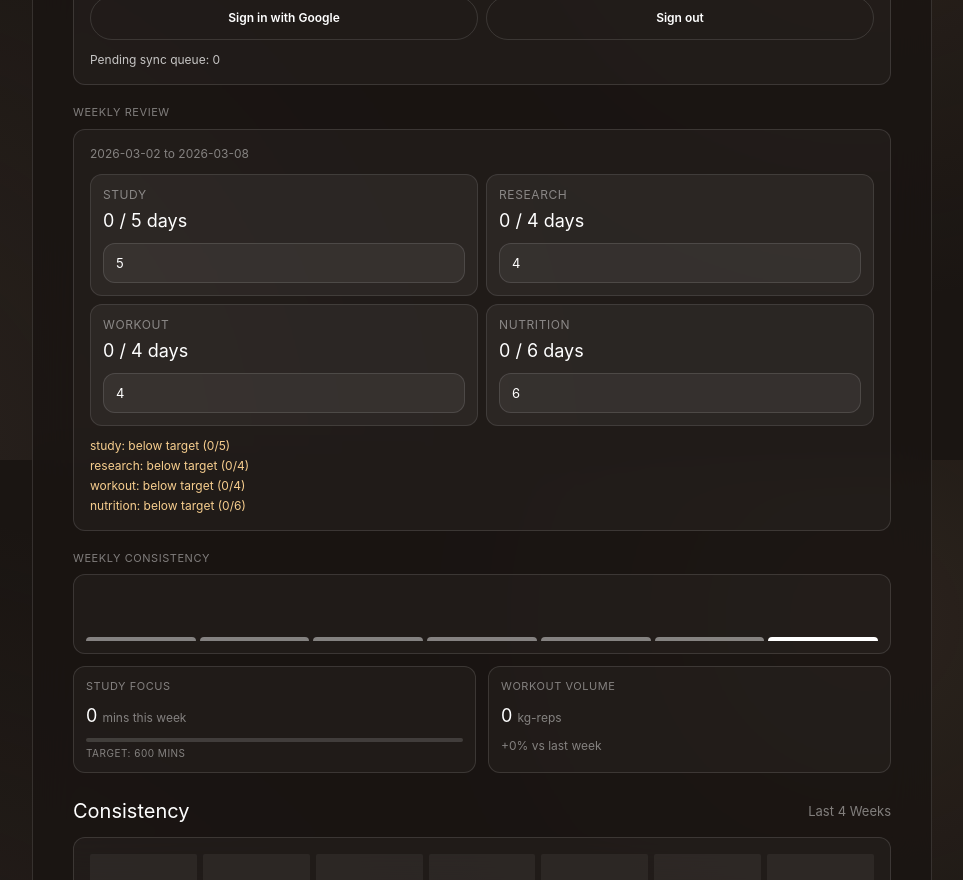
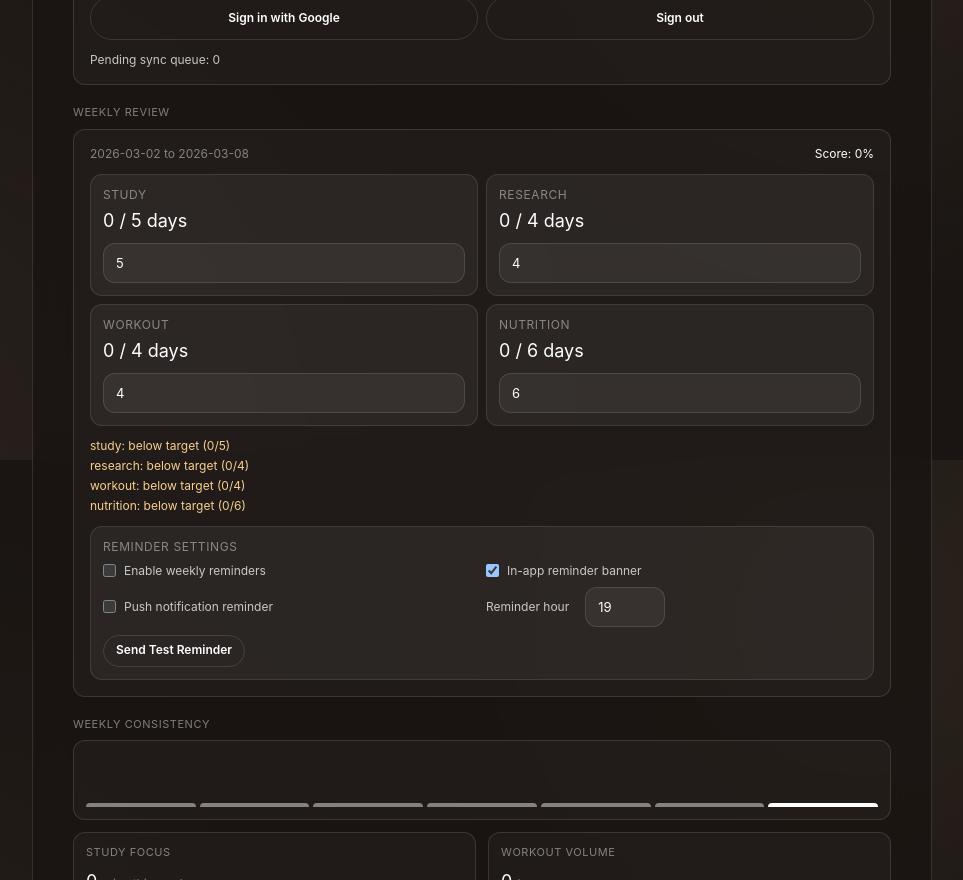
Before and after one commit to rayaanoidPrime/dayos, a React (Vite) app in the folder dayos-app/: page /you in a window 1280 px wide. Shown: the part 340-1220 px from the top of the page, without its empty margins (158-1121 px from the left). Built offline with nearby package versions, Linux system fonts and the light colour scheme; no server answers.

Commit message:
feat(you): add weekly in-app and push reminder workflow

```diff
--- a/dayos-app/src/pages/YouPage.tsx
+++ b/dayos-app/src/pages/YouPage.tsx
@@ -37,6 +37,9 @@ export function YouPage() {
   const setNutritionTargets = useTodayStore((state) => state.setNutritionTargets)
   const weeklyGoalThresholds = useTodayStore((state) => state.weeklyGoalThresholds)
   const setWeeklyGoalThreshold = useTodayStore((state) => state.setWeeklyGoalThreshold)
+  const weeklyReminderSettings = useTodayStore((state) => state.weeklyReminderSettings)
+  const setWeeklyReminderSettings = useTodayStore((state) => state.setWeeklyReminderSettings)
+  const markWeeklyReminderSent = useTodayStore((state) => state.markWeeklyReminderSent)
   const studyByDate = useStudyStore((state) => state.byDate)
   const workoutLogsByDate = useWorkoutStore((state) => state.logsByDate)
 
@@ -64,6 +67,8 @@ export function YouPage() {
   const [targetFats, setTargetFats] = useState(String(activeNutritionTarget.fatsG))
   const [goalStatus, setGoalStatus] = useState('')
   const [weeklyStatus, setWeeklyStatus] = useState('')
+  const [reminderStatus, setReminderStatus] = useState('')
+  const [showInAppReminder, setShowInAppReminder] = useState(true)
 
   const profileName = useMemo(() => getProfileName(sessionEmail), [sessionEmail])
   const profileInitial = useMemo(() => profileName.charAt(0).toUpperCase(), [profileName])
@@ -176,18 +181,33 @@ export function YouPage() {
       nutrition: doneCount('nutrition'),
     }
 
-    const alerts = (Object.keys(byKey) as Array<keyof typeof byKey>)
-      .map((key) => {
+    const statusByKey = Object.fromEntries(
+      (Object.keys(byKey) as Array<keyof typeof byKey>).map((key) => {
         const target = weeklyGoalThresholds[key]
         const done = byKey[key]
         if (done >= target) {
-          return `${key}: met (${done}/${target})`
+          return [key, { key, done, target, met: true }] as const
         }
-        return `${key}: below target (${done}/${target})`
-      })
+        return [key, { key, done, target, met: false }] as const
+      }),
+    ) as Record<keyof typeof byKey, { key: keyof typeof byKey; done: number; target: number; met: boolean }>
 
-    return { start, end, byKey, alerts }
+    const alerts = (Object.keys(statusByKey) as Array<keyof typeof statusByKey>).map((key) => {
+      const item = statusByKey[key]
+      return item.met ? `${item.key}: met (${item.done}/${item.target})` : `${item.key}: below target (${item.done}/${item.target})`
+    })
+
+    const belowTarget = (Object.keys(statusByKey) as Array<keyof typeof statusByKey>).filter((key) => !statusByKey[key].met)
+    const score = Math.round((Object.values(statusByKey).filter((item) => item.met).length / Object.keys(statusByKey).length) * 100)
+
+    return { start, end, byKey, alerts, statusByKey, belowTarget, score }
   }, [completionByDate, weeklyGoalThresholds])
+
+  useEffect(() => {
+    const now = new Date()
+    const shouldBeVisible = now.getHours() >= weeklyReminderSettings.hour24
+    setShowInAppReminder(shouldBeVisible)
+  }, [weeklyReminderSettings.hour24])
 
   const refreshSyncInfo = async () => {
     const [count, activeEmail] = await Promise.all([db.syncQueue.count(), getSessionEmail()])
@@ -256,6 +276,62 @@ export function YouPage() {
     }
   }, [])
 
+  useEffect(() => {
+    if (!weeklyReminderSettings.enabled || !weeklyReminderSettings.push || weeklyReview.belowTarget.length === 0) {
+      return
+    }
+    if (typeof Notification === 'undefined' || Notification.permission !== 'granted') {
+      return
+    }
+
+    const now = new Date()
+    if (now.getHours() < weeklyReminderSettings.hour24) {
+      return
+    }
+
+    const todayKey = format(now, 'yyyy-MM-dd')
+    if (weeklyReminderSettings.lastPushSentAt?.startsWith(todayKey)) {
+      return
+    }
+
+    const message = `Below target: ${weeklyReview.belowTarget.join(', ')}`
+    new Notification('Weekly goals reminder', {
+      body: message,
+    })
+    markWeeklyReminderSent(now.toISOString())
+  }, [markWeeklyReminderSent, weeklyReminderSettings, weeklyReview.belowTarget])
+
+  const sendReminderNow = async () => {
+    if (weeklyReview.belowTarget.length === 0) {
+      setReminderStatus('No reminder sent. All weekly targets are currently met.')
+      return
+    }
+
+    if (typeof Notification === 'undefined') {
+      setReminderStatus('Browser notifications are not supported on this device.')
+      return
+    }
+
+    if (Notification.permission === 'default') {
+      const permission = await Notification.requestPermission()
+      if (permission !== 'granted') {
+        setReminderStatus('Notification permission was not granted.')
+        return
+      }
+    }
+
+    if (Notification.permission === 'granted') {
+      new Notification('Weekly goals reminder', {
+        body: `Below target: ${weeklyReview.belowTarget.join(', ')}`,
+      })
+      markWeeklyReminderSent(new Date().toISOString())
+      setReminderStatus('Push reminder sent.')
+      return
+    }
+
+    setReminderStatus('Enable notifications in browser settings to send push reminders.')
+  }
+
   return (
     <div>
       <header className="pb-1 pt-1">
@@ -321,9 +397,12 @@ export function YouPage() {
       <section className="mt-5">
         <span className="page-label">Weekly Review</span>
         <div className="mt-2 rounded-input border border-border bg-surface p-4">
-          <p className="text-xs text-tertiary">
+          <div className="flex items-center justify-between gap-2">
+            <p className="text-xs text-tertiary">
             {weeklyReview.start} to {weeklyReview.end}
-          </p>
+            </p>
+            <p className="text-xs text-white">Score: {weeklyReview.score}%</p>
+          </div>
           <div className="mt-3 grid grid-cols-2 gap-2">
             {(['study', 'research', 'workout', 'nutrition'] as const).map((key) => (
               <div key={key} className="rounded-input border border-white/10 bg-[var(--surface-strong)] p-3">
@@ -351,6 +430,64 @@ export function YouPage() {
                 {alert}
               </p>
             ))}
+          </div>
+          {weeklyReminderSettings.enabled && weeklyReminderSettings.inApp && weeklyReview.belowTarget.length > 0 && showInAppReminder && (
+            <div className="mt-3 rounded-input border border-warning/45 bg-warning/10 p-3">
+              <div className="flex items-start justify-between gap-2">
+                <p className="text-xs text-warning">
+                  Reminder: You are below target on {weeklyReview.belowTarget.join(', ')}. Plan one catch-up block today.
+                </p>
+                <button type="button" className="inspo-button-ghost h-7 px-2 text-[10px]" onClick={() => setShowInAppReminder(false)}>
+                  Dismiss
+                </button>
+              </div>
+            </div>
+          )}
+          <div className="mt-3 rounded-input border border-white/10 bg-[var(--surface-strong)] p-3">
+            <p className="text-xs uppercase tracking-[0.05em] text-tertiary">Reminder Settings</p>
+            <div className="mt-2 grid grid-cols-1 gap-2 text-xs text-muted md:grid-cols-2">
+              <label className="flex items-center gap-2">
+                <input
+                  type="checkbox"
+                  checked={weeklyReminderSettings.enabled}
+                  onChange={(event) => setWeeklyReminderSettings({ enabled: event.target.checked })}
+                />
+                Enable weekly reminders
+              </label>
+              <label className="flex items-center gap-2">
+                <input
+                  type="checkbox"
+                  checked={weeklyReminderSettings.inApp}
+                  onChange={(event) => setWeeklyReminderSettings({ inApp: event.target.checked })}
+                />
+                In-app reminder banner
+              </label>
+              <label className="flex items-center gap-2">
+                <input
+                  type="checkbox"
+                  checked={weeklyReminderSettings.push}
+                  onChange={(event) => setWeeklyReminderSettings({ push: event.target.checked })}
+                />
+                Push notification reminder
+              </label>
+              <label className="flex items-center gap-2">
+                Reminder hour
+                <input
+                  className="inspo-field ml-2 w-20"
+                  type="number"
+                  min={0}
+                  max={23}
+                  value={weeklyReminderSettings.hour24}
+                  onChange={(event) => setWeeklyReminderSettings({ hour24: Number(event.target.value) })}
+                />
+              </label>
+            </div>
+            <div className="mt-2 flex flex-wrap items-center gap-2">
+              <button type="button" className="inspo-button-ghost h-8 px-3 text-[11px]" onClick={() => void sendReminderNow()}>
+                Send Test Reminder
+              </button>
+              {reminderStatus && <p className="text-xs text-tertiary">{reminderStatus}</p>}
+            </div>
           </div>
           {weeklyStatus && <p className="mt-2 text-xs text-tertiary">{weeklyStatus}</p>}
         </div>
--- a/dayos-app/src/store/todayStore.ts
+++ b/dayos-app/src/store/todayStore.ts
@@ -36,6 +36,14 @@ type WeeklyGoalThresholds = {
   nutrition: number
 }
 
+type WeeklyReminderSettings = {
+  enabled: boolean
+  inApp: boolean
+  push: boolean
+  hour24: number
+  lastPushSentAt?: string
+}
+
 type DayCardState = Partial<Record<TodayCardKey, boolean>>
 
 type TodayState = {
@@ -45,6 +53,7 @@ type TodayState = {
   nutritionTargets: NutritionTargetsByType
   mealTemplates: MealTemplate[]
   weeklyGoalThresholds: WeeklyGoalThresholds
+  weeklyReminderSettings: WeeklyReminderSettings
   setCardCollapsed: (date: string, key: TodayCardKey, collapsed: boolean) => void
   toggleCardComplete: (date: string, key: TodayCardKey) => void
   addWater: (date: string, delta: number) => void
@@ -52,6 +61,8 @@ type TodayState = {
   addMealTemplate: (template: Omit<MealTemplate, 'id'>) => void
   setNutritionTargets: (type: NutritionDayType, targets: NutritionTargets) => void
   setWeeklyGoalThreshold: (key: keyof WeeklyGoalThresholds, value: number) => void
+  setWeeklyReminderSettings: (payload: Partial<Omit<WeeklyReminderSettings, 'lastPushSentAt'>>) => void
+  markWeeklyReminderSent: (timestamp: string) => void
 }
 
 const randomId = () =>
@@ -100,6 +111,30 @@ const normalizeNutritionTargets = (input: unknown): NutritionTargetsByType => {
   }
 }
 
+const defaultReminderSettings: WeeklyReminderSettings = {
+  enabled: false,
+  inApp: true,
+  push: false,
+  hour24: 19,
+}
+
+const normalizeReminderSettings = (input: unknown): WeeklyReminderSettings => {
+  if (!input || typeof input !== 'object') {
+    return { ...defaultReminderSettings }
+  }
+  const raw = input as Partial<WeeklyReminderSettings>
+  return {
+    enabled: typeof raw.enabled === 'boolean' ? raw.enabled : defaultReminderSettings.enabled,
+    inApp: typeof raw.inApp === 'boolean' ? raw.inApp : defaultReminderSettings.inApp,
+    push: typeof raw.push === 'boolean' ? raw.push : defaultReminderSettings.push,
+    hour24:
+      typeof raw.hour24 === 'number' && Number.isFinite(raw.hour24)
+        ? Math.max(0, Math.min(23, Math.round(raw.hour24)))
+        : defaultReminderSettings.hour24,
+    lastPushSentAt: typeof raw.lastPushSentAt === 'string' ? raw.lastPushSentAt : undefined,
+  }
+}
+
 export const useTodayStore = create<TodayState>()(
   persist(
     (set) => ({
@@ -116,6 +151,7 @@ export const useTodayStore = create<TodayState>()(
         workout: 4,
         nutrition: 6,
       },
+      weeklyReminderSettings: { ...defaultReminderSettings },
       setCardCollapsed: (date, key, collapsed) =>
         set((state) => ({
           collapsedByDate: {
@@ -182,6 +218,20 @@ export const useTodayStore = create<TodayState>()(
             [key]: Math.max(0, Math.min(7, Math.round(value))),
           },
         })),
+      setWeeklyReminderSettings: (payload) =>
+        set((state) => ({
+          weeklyReminderSettings: normalizeReminderSettings({
+            ...state.weeklyReminderSettings,
+            ...payload,
+          }),
+        })),
+      markWeeklyReminderSent: (timestamp) =>
+        set((state) => ({
+          weeklyReminderSettings: {
+            ...state.weeklyReminderSettings,
+            lastPushSentAt: timestamp,
+          },
+        })),
     }),
     {
       name: 'dayos-today-state',
@@ -191,6 +241,9 @@ export const useTodayStore = create<TodayState>()(
           ...currentState,
           ...incoming,
           nutritionTargets: normalizeNutritionTargets(incoming.nutritionTargets ?? currentState.nutritionTargets),
+          weeklyReminderSettings: normalizeReminderSettings(
+            incoming.weeklyReminderSettings ?? currentState.weeklyReminderSettings,
+          ),
         }
       },
     },
```
Also changed, not shown: 1 other file (tests, documents, lock files or other folders).
